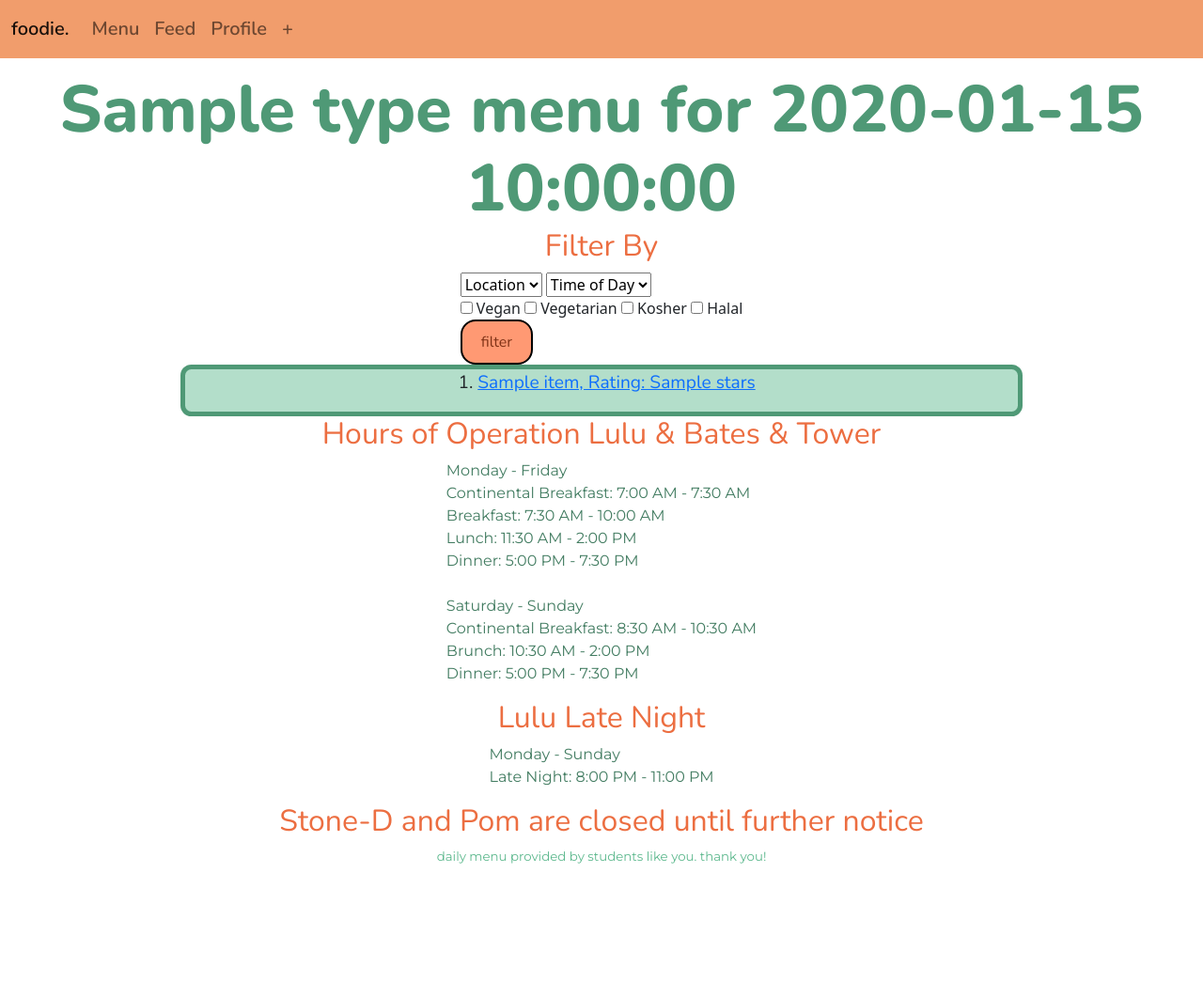
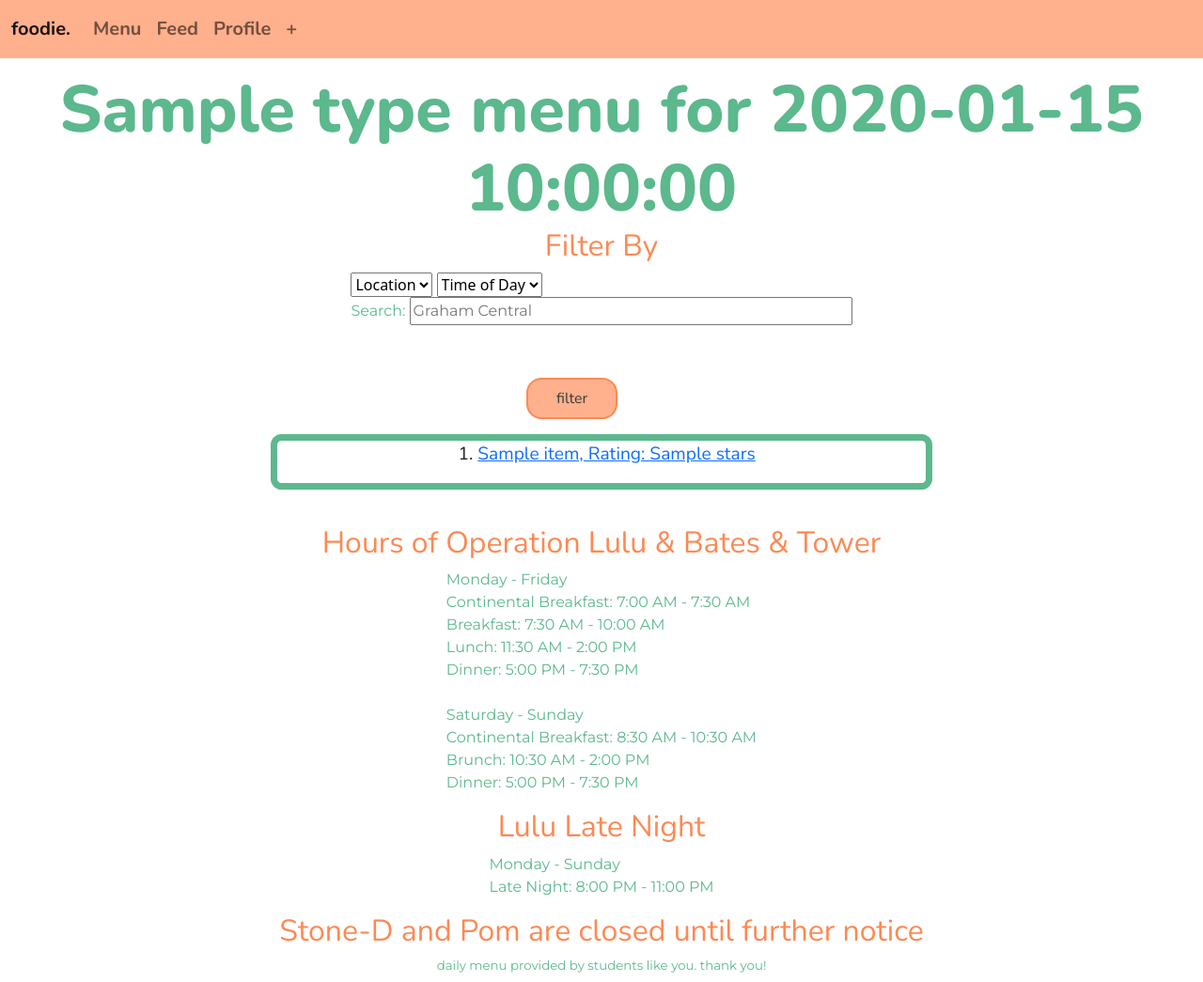
Before and after one commit to fangwenxia/foodie, a Flask app: template templates/menu.html in a window 1280 px wide. Shown: the whole page at 94% size. Before the commit the page ends 919 px from the top, so only its background shows below. Run offline with Flask 2, Linux system fonts and the light colour scheme; the template is opened without the code that fills it: most values are stand-ins (such as "Sample title", 1, 10 or a date in 2020).

Commit message:
added search functionality edited css

```diff
--- a/app.py
+++ b/app.py
@@ -50,6 +50,7 @@ def menu():
         dh = request.form["dh-filter"]
         mealtype = request.form["type-filter"]
         label = ""
+        search = request.form["query"]
         if dh and mealtype: #if given a dining hall request and mealtype
             if int(dh) == 3 or int(dh) == 4: #message for Pom and Stone-D, which are closed
                 flash("We're sorry. Pom and Stone-D are closed this year. Why don't you try another dining hall?")
@@ -65,6 +66,8 @@ def menu():
                 menu = menuUp.filterMenuList(dh, None,None)
         elif mealtype: #if given meal type but not dining hall
             menu = menuUp.filterMenuList(None, mealtype,None)
+        elif search:
+            menu = menuUp.searchMenu(search)
         else:#if not given a dining hall request or a mealtype request
             menu = menuUp.lookupMenuList(today()[0])
         return render_template('menu.html',date=today()[1], type=mealtype, menu = menu, title ="Menu")
@@ -175,4 +178,4 @@ if __name__ == '__main__':
     else:
         port = os.getuid()
     app.debug = True
-    app.run('0.0.0.0',port)
+    app.run('0.0.0.0',8181)
--- a/static/style.css
+++ b/static/style.css
@@ -1,31 +1,40 @@
 @import url(https://fonts.googleapis.com/css?family=Nunito:200,200italic,300,300italic,regular,italic,600,600italic,700,700italic,800,800italic,900,900italic);
 @import url(https://fonts.googleapis.com/css?family=Montserrat:100,100italic,200,200italic,300,300italic,regular,italic,500,500italic,600,600italic,700,700italic,800,800italic,900,900italic);
+
+:root {
+    --blue: #6495ed;
+    --white: #faf0e6;
+    --orange: #fd8953;
+    --lightorange: #ffb08c;
+    --lightgreen: #8fbc8f;
+    --green: #5CB88D;
+    /* --darkgreen: #6aa66a; */
+  }
 
 body {
     background-color:white;
 }
 h1 {
-    color: #4f9976;
-/* color: #5CB88D; */
-font-family: Nunito;
-font-weight: 800;
-font-size: 70px;
-text-align: center;
-margin-bottom: 0pt;
+    color: var(--green);
+    font-family: Nunito;
+    font-weight: 800;
+    font-size: 70px;
+    text-align: center;
+    margin-bottom: 0pt;
 }
 
-nav.navbarCustom {
+.navbarCustom {
     font-family: Nunito;
-    font-weight: 600;
+    font-weight: 700;
     font-size: 20px;
     text-align: left;
-    color: lightsalmon;
+    background-color: var(--lightorange);
     margin-bottom: 10pt
 }
 
 h2 {
 font-family: Nunito;
-color: rgb(236, 110, 65);
+color: var(--orange);
 
 }
 #subtitle {
@@ -34,12 +43,12 @@ text-align: center;
 margin-top: -.5em;
 }
 li.label {
-    color:rgb(236, 110, 65);
+    color:var(--orange);
     font-family: Montserrat;
 }
 p {
     font-family: Montserrat;
-    color: #427c61;
+    color: var(--green);
 
 }
 #form {
@@ -47,15 +56,17 @@ p {
 }
 footer {
     font-family: Montserrat;
-    color: #5CB88D;
+    color: var(--green);
     text-align: center;
     font-size: 10pt;
+    margin-bottom: .5em;
 }
 .button {
-    background-color: rgb(255, 153, 115);
-    color: rgb(128, 51, 23);
+    background-color: var(--lightorange);
+    border-color: var(--orange);
+    color: rgb(58, 58, 58);
     font-size: larger;
-    padding: 10px 20px;
+    padding: 8px 30px;
     text-align: center;
     text-decoration: none;
     display: inline-block;
@@ -63,27 +74,29 @@ footer {
     border-radius: 1em;
     font-size: 16px;
     font-family: Nunito;
+    margin: 1em;
+    margin-left: 35%;
 }
 .comment {
     padding: 15px 32px;
     border-radius: .6em;
-    border-color: #5CB88D;
+    border-color: var(--green);
     border-width: 1em;
     border-style: solid;
 }
 h3 {
     font-family: Nunito;
-    color: rgb(236, 110, 65);
+    color: rvar(--orange);
 }
 
 .menuList {
-    margin-left: 10em;
-    margin-right: 10em;
-    background-color: #5cb88d77;
+    margin-left: 15em;
+    margin-right: 15em;
+    margin-bottom: 2em;
     font-family: Nunito;
     font-size:larger;
-    border-color:#4f9976;
-    border-width: .3em;
+    border-color: var(--green);
+    border-width: .4em;
     border-style: solid;
     border-radius: .6em;
 
--- a/templates/base.html
+++ b/templates/base.html
@@ -12,7 +12,7 @@
     <script src="https://cdn.jsdelivr.net/npm/bootstrap@5.0.0-beta2/dist/js/bootstrap.bundle.min.js" integrity="sha384-b5kHyXgcpbZJO/tY9Ul7kGkf1S0CWuKcCD38l8YkeH8z8QjE0GmW1gYU5S9FOnJ0" crossorigin="anonymous"></script>
 </head>
 
-<nav class="navbarCustom navbar navbar-expand-sm navbar-light" style="background-color: #f19d6c;">
+<nav class="navbarCustom navbar navbar-expand-sm navbar-light" style="color: #fd8953;">
     <div class="container-fluid">
       <a class="navbar-brand" href="{{url_for('home')}}">foodie.</a>
       <button class="navbar-toggler" type="button" data-bs-toggle="collapse" data-bs-target="#navbarNav" aria-controls="navbarNav" aria-expanded="false" aria-label="Toggle navigation">
--- a/templates/menu.html
+++ b/templates/menu.html
@@ -22,7 +22,8 @@
              <option value = "dinner"> Dinner </option>
              <option value = "all day"> All Day </option>
     </select>
-    <br>
+    <!-- IMPLEMENT FILTER BY PREFERENCE IN ALPHA -->
+    <!-- <br>
         <input type="checkbox" id="vegan" name="vegan" value="vegan">
         <label for="vegan"> Vegan</label>
         <input type="checkbox" id="vegetarian" name="vegetarian"value="vegetarian">
@@ -30,9 +31,11 @@
         <input type="checkbox" id="kosher" name="kosher" value="kosher">
         <label for="kosher"> Kosher </label>
         <input type="checkbox" id="halal" name="halal" value="halal">
-        <label for="halal"> Halal </label>
-    <br><input class = "button" type = "submit" name = "filter" value = "filter">
- </form>
+        <label for="halal"> Halal </label>-->
+    <br><p><label>Search:
+        <input required type="text" name="query" size="50" placeholder="Graham Central"></label></p>
+        <br><input class = "button" type = "submit" name = "filter" value = "filter">
+    </form>
 </div>
 <div class="d-flex flex-md-column align-items-center menuList">
 <ol>
```
Also changed, not shown: menuUpdates.py (+11 -0 lines), 1 other file.
